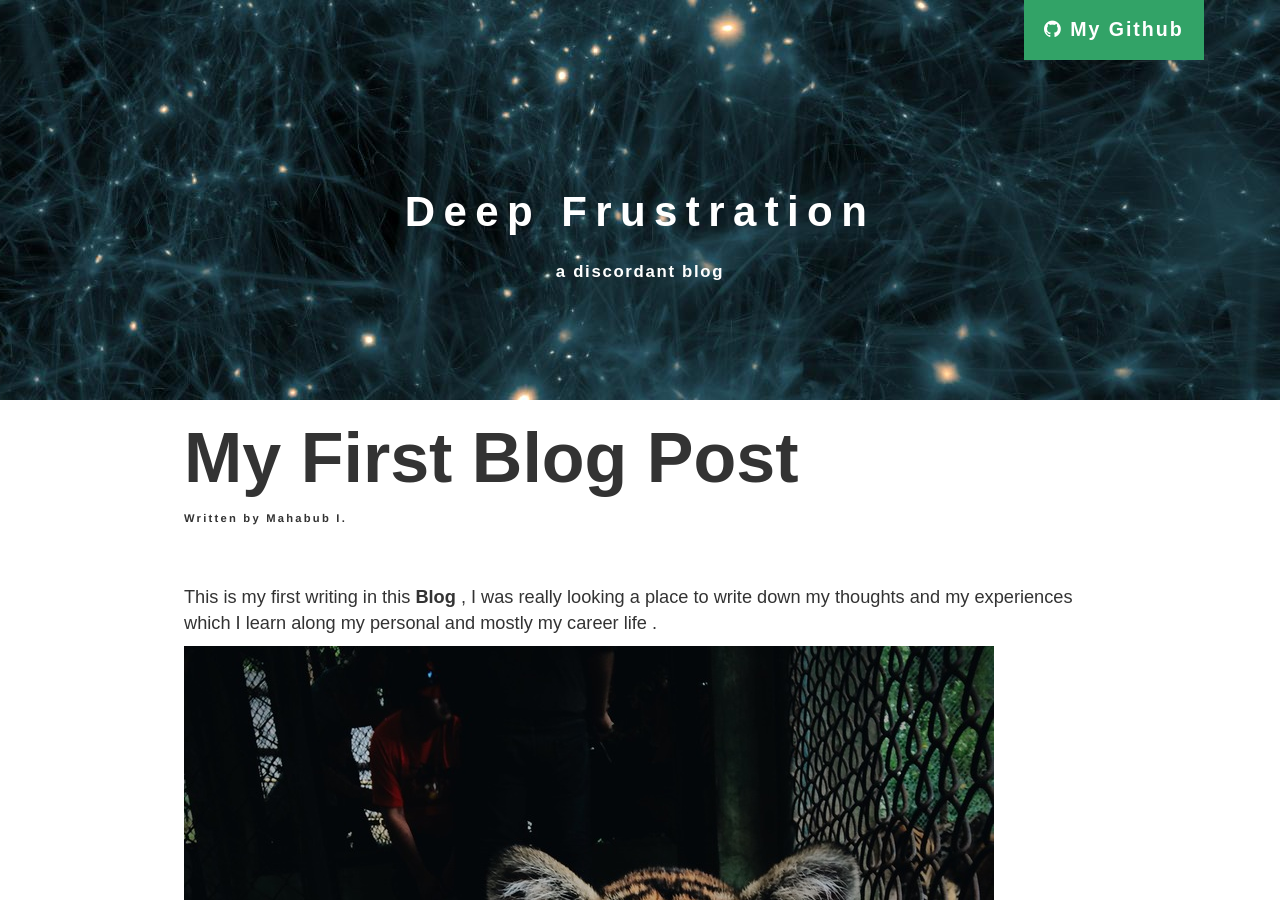
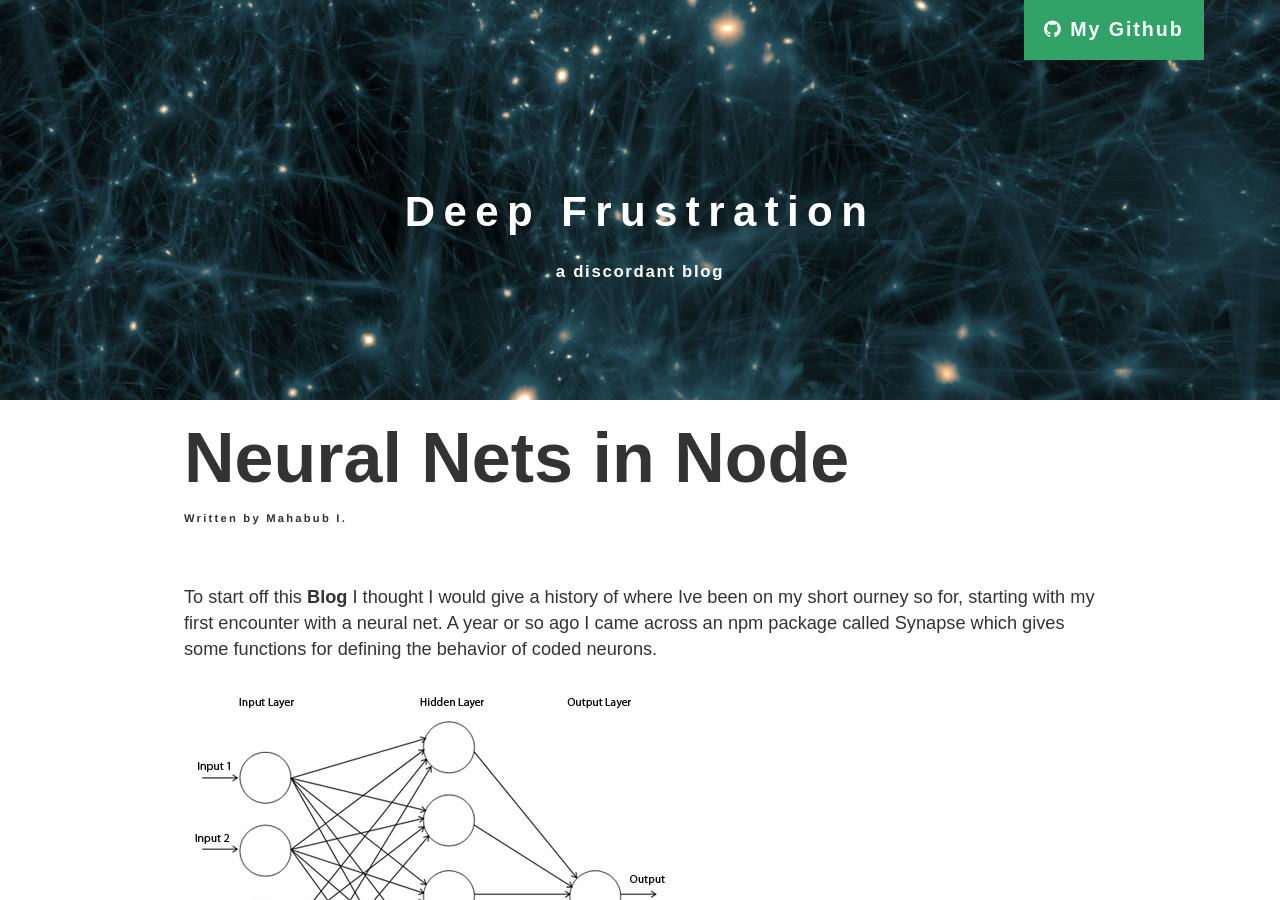
Before and after one commit to neale/neale.github.io, a Jekyll site: the page built from _posts/2015-01-12-first-post.md, in a window 1280 px wide and 900 px high. Built offline with Jekyll 4.4.1, drawn with Linux system fonts in a browser that asks for light colours; nearby versions of some CDN libraries; library files that are not in the unit come from our copies; comment, search, counter and statistics services are not loaded; some of the changed text lies outside the part shown.

Commit message:
synapse post

```diff
--- a/_includes/footer.html
+++ b/_includes/footer.html
@@ -40,11 +40,6 @@
         </div>
 
     </div>
-  <div class="row">
-  <div class="col-sm-offset-2 col-sm-5 col-md-offset-5 col-md-6 ">
-    <small><a href="http://www.mahabubislam.com">Mahabub I. </a><sup>&reg </sup>--- powerd by <a href="http://jekyllrb.com/">Jekyll</a></small>
-  </div>
-
 
       <script type="text/javascript">
     /* * * CONFIGURATION VARIABLES: EDIT BEFORE PASTING INTO YOUR WEBPAGE * * */
--- a/_posts/2015-01-12-first-post.md
+++ b/_posts/2015-01-12-first-post.md
@@ -1,24 +1,21 @@
 ---
 layout: post
-title:  "My First Blog Post"
+title:  "Neural Nets in Node"
 date:   2015-01-12 23:25:05
-author: Mahabub Islam
 categories: First Blog
 image: true
 ---
 
 
 
-This is my first writing in this **Blog** , I was really looking a place  to write down my thoughts and my experiences which I learn along my personal and mostly my career life .
+To start off this **Blog** I thought I would give a history of where Ive been on my short ourney so for, starting with my first encounter with a neural net. A year or so ago I came across an npm package called Synapse which gives some functions for defining the behavior of coded neurons.
 
 {% if page.image %}
 <div class="post-img">
-<img class="img-responsive img-post" src=" {{site.baseurl}}/img/tiger.jpeg "/>
+<img class="img-responsive img-post" src=" {{site.baseurl}}/img/synapse.jpeg "/>
 </div>
 {% endif %}
 
 Writing about something is really pleasurable but when it can be writing about the stuff I work with and the stuff that not only can help me but others too is much more like the not writing but drawing childish imaginations with touch of smile in your face .
 
 I hope this blog can show `Codes` and yes some [link](#) and when needed a piece of Picture which is alright , possible .
-
-This is Mahabub I. and take care .
```
Also changed, not shown: _includes/post-header.html (line endings or trailing spaces), img/synapse.jpeg (added), 4 other files.
